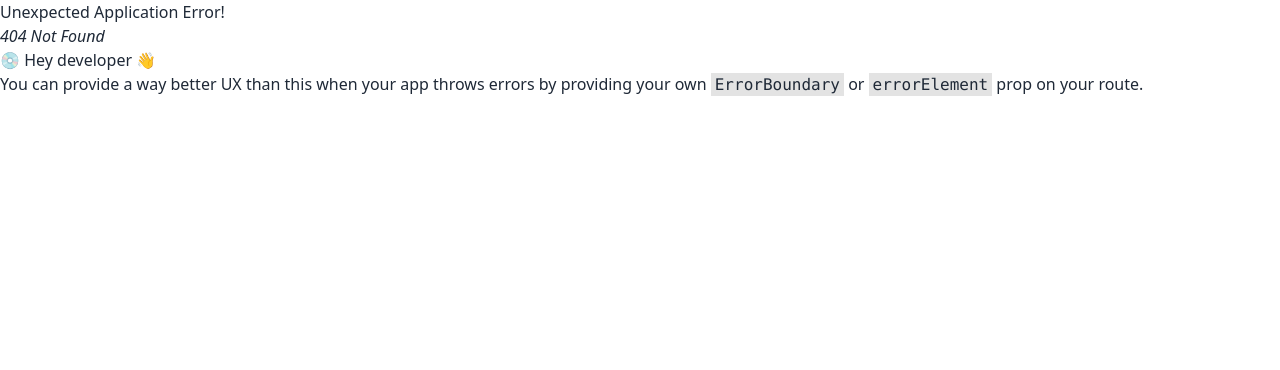
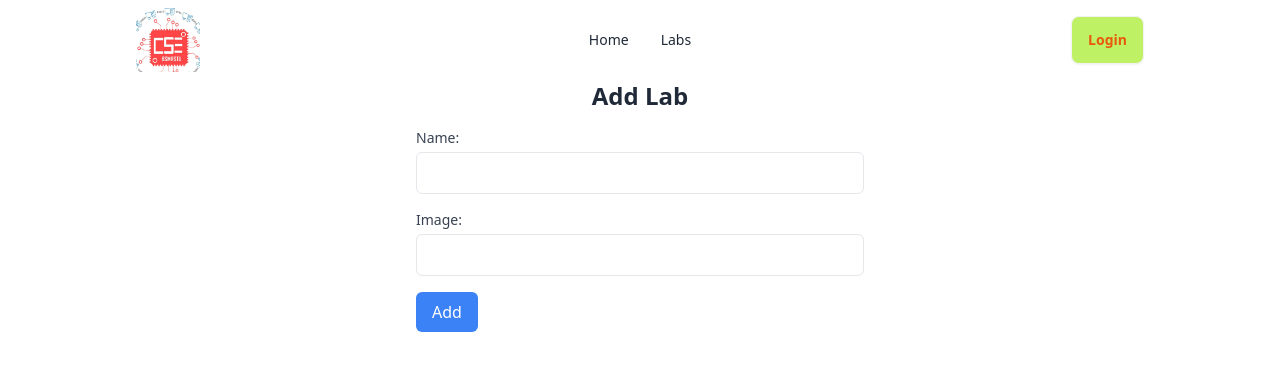
Before and after one commit to jobaer6768/lab-assistant, a React (Vite) app: page /addLab in a window 1280 px wide. Before the commit this address had no page. Shown: the top 370 px of the page. Built offline with nearby package versions, Linux system fonts and the light colour scheme.

Commit message:
updated AddLab Page

```diff
--- /dev/null
+++ b/src/pages/AddLab/AddLab.jsx
@@ -0,0 +1,74 @@
+import { useState } from "react";
+import useAxiosPublic from "../../hooks/useAxiosPublic";
+
+const AddLab = () => {
+  const axiosPublic = useAxiosPublic();
+  const [labName, setLabName] = useState("");
+  const [labImage, setLabImage] = useState("");
+
+  const handleSubmit = async (e) => {
+    e.preventDefault();
+    try {
+      // Make a POST request to add the lab
+      await axiosPublic.post("/labs", {
+        name: labName,
+        image: labImage,
+      });
+      // Clear input fields after successful submission
+      setLabName("");
+      setLabImage("");
+      // Optionally, you can redirect the user to another page after submission
+      // Example: history.push('/labs');
+      alert("Lab added successfully!");
+    } catch (error) {
+      console.error("Error adding lab:", error);
+      // Handle error here (e.g., show error message to the user)
+    }
+  };
+
+  return (
+    <div className="container mx-auto">
+      <h2 className="text-2xl text-center font-bold mb-4">Add Lab</h2>
+      <form onSubmit={handleSubmit} className="max-w-md mx-auto">
+        <div className="mb-4">
+          <label
+            htmlFor="labName"
+            className="block text-sm font-medium text-gray-700"
+          >
+            Name:
+          </label>
+          <input
+            type="text"
+            id="labName"
+            value={labName}
+            onChange={(e) => setLabName(e.target.value)}
+            className="mt-1 p-2 w-full border rounded-md"
+          />
+        </div>
+        <div className="mb-4">
+          <label
+            htmlFor="labImage"
+            className="block text-sm font-medium text-gray-700"
+          >
+            Image:
+          </label>
+          <input
+            type="text"
+            id="labImage"
+            value={labImage}
+            onChange={(e) => setLabImage(e.target.value)}
+            className="mt-1 p-2 w-full border rounded-md"
+          />
+        </div>
+        <button
+          type="submit"
+          className="bg-blue-500 text-white py-2 px-4 rounded-md hover:bg-blue-600 transition duration-300"
+        >
+          Add
+        </button>
+      </form>
+    </div>
+  );
+};
+
+export default AddLab;
--- a/src/pages/Home/Home.jsx
+++ b/src/pages/Home/Home.jsx
@@ -1,5 +1,4 @@
 import Footer from "../../components/shared/Footer";
-import AddDevice from "../AddDevice/AddDevice";
 import Lab from "../Lab/Lab";
 import Banner from "./Banner";
 
@@ -8,7 +7,6 @@ const Home = () => {
     <div>
       <Banner></Banner>
       <Lab></Lab>
-      <AddDevice></AddDevice>
       <Footer></Footer>
     </div>
   );
--- a/src/routes/Router.jsx
+++ b/src/routes/Router.jsx
@@ -1,5 +1,6 @@
 import { createBrowserRouter } from "react-router-dom";
 import Main from "../layouts/Main";
+import AddLab from "../pages/AddLab/AddLab";
 import CardDetails from "../pages/CardDetails/CardDetails";
 import Hardware from "../pages/Hardware/Hardware";
 import Home from "../pages/Home/Home";
@@ -31,6 +32,10 @@ const routes = [
         element: <Lab></Lab>,
       },
       {
+        path: "/addLab",
+        element: <AddLab></AddLab>,
+      },
+      {
         path: "/software",
         element: <Software></Software>,
       },
```
